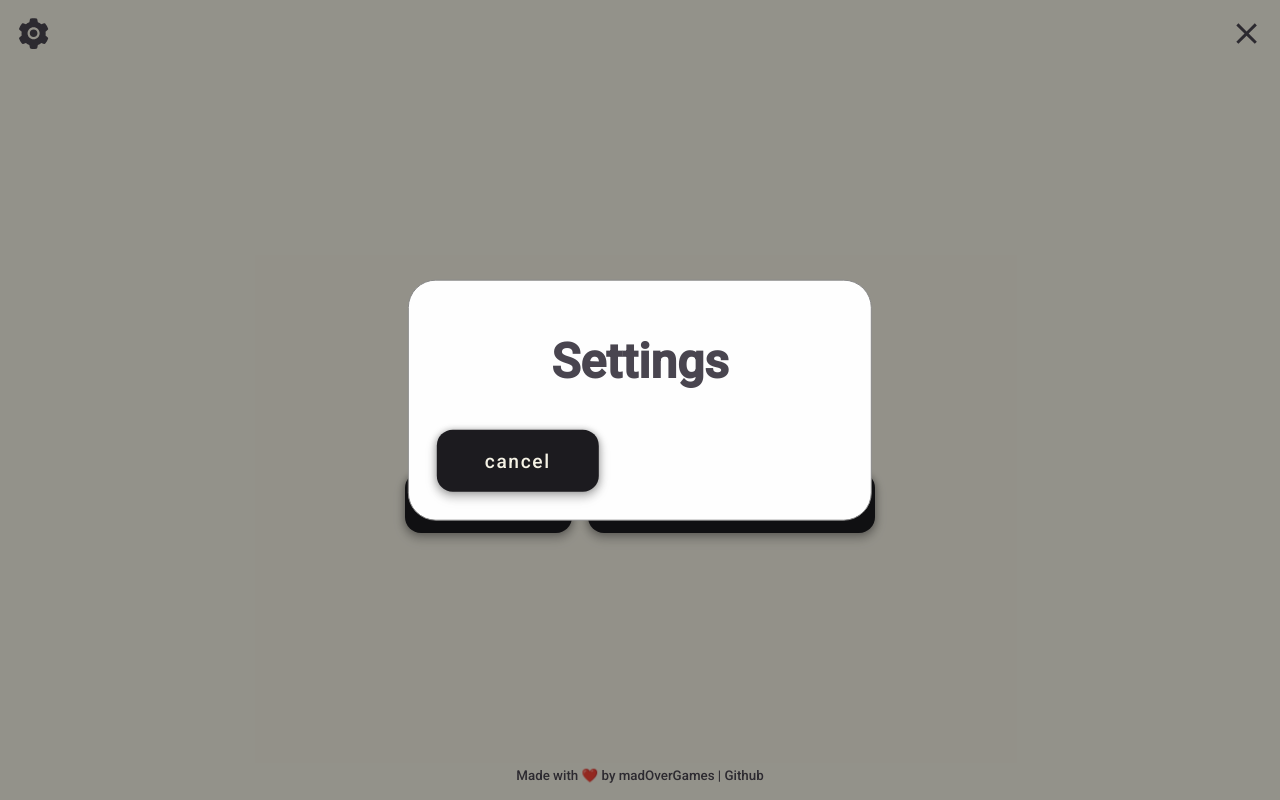
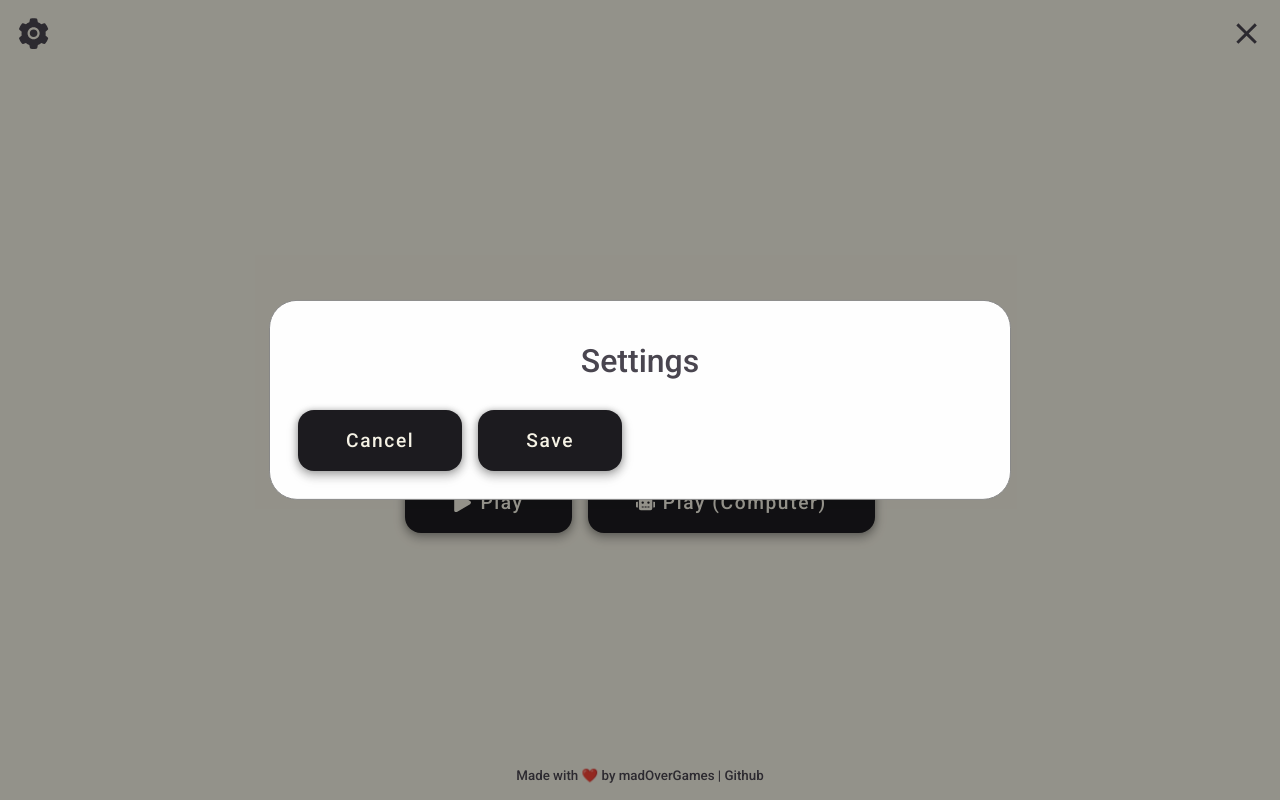
Before and after one commit to yashchaudhari008/tic-tac-toe, a React (Create React App) app: page / in a window 1280 px wide. Both pictures are taken after a click on the icon 33 px from the left and 33 px from the top of the page. Built offline with nearby package versions, Linux system fonts and the light colour scheme.

Commit message:
Few standard changes

```diff
--- a/src/components/ui/Header.jsx
+++ b/src/components/ui/Header.jsx
@@ -6,23 +6,31 @@ import Modal from "./Modal";
 import Button from "./Button";
 
 export default function Header() {
-	const [settings, toggleSettings] = React.useState(false);
+	const [isSettingsMenuOpen, setSettingsMenuOpen] = React.useState(false);
+	const closeSettingsMenu = () => setSettingsMenuOpen(false);
+	const saveSetttings = () => {
+		//Save New Settings
+		closeSettingsMenu();
+	};
 	return (
 		<>
 			<div id="header">
 				<div className="button">
-					<AiFillSetting onClick={() => toggleSettings(true)} />
+					<AiFillSetting onClick={() => setSettingsMenuOpen(true)} />
 				</div>
 				<div className="button">
 					<MdClose onClick={() => window.history.back()} />
 				</div>
 			</div>
-			<Modal open={settings} toggle={toggleSettings}>
-				<h1 style={{ textAlign: "center", fontSize: "3rem" }}>Settings</h1>
-				<Button
-					buttonText="cancel"
-					onClickHandler={() => toggleSettings(false)}
-				/>
+			<Modal
+				isModalOpen={isSettingsMenuOpen}
+				closeModal={closeSettingsMenu}
+				heading={"Settings"}
+			>
+				<div>
+					<Button buttonText={"Cancel"} onClickHandler={closeSettingsMenu} />
+					<Button buttonText={"Save"} onClickHandler={saveSetttings} />
+				</div>
 			</Modal>
 		</>
 	);
--- a/src/components/ui/Modal.css
+++ b/src/components/ui/Modal.css
@@ -19,17 +19,10 @@
 	transform: translate(-50%, -50%);
 	padding: 20px;
 	border: 1px solid #888;
-	width: 80%;
+	width: min(80%, 700px);
 	border-radius: 28px;
 }
-@media (min-width: 768px) {
-	.modal-content {
-		width: 50%;
-	}
+.modal-content .heading {
+	text-align: center;
+	font-weight: 500;
 }
-
-@media (min-width: 1200px) {
-	.modal-content {
-		width: 33%;
-	}
-}
--- a/src/components/ui/Modal.jsx
+++ b/src/components/ui/Modal.jsx
@@ -1,18 +1,20 @@
 import React from "react";
 import "./Modal.css";
-export default function Modal({ open, toggle, children }) {
+
+export default function Modal({ isModalOpen, closeModal, heading, children }) {
 	const modalContentRef = React.useRef();
 	React.useEffect(() => {
 		const handleClickOutside = (e) =>
 			modalContentRef.current &&
 			!modalContentRef.current.contains(e.target) &&
-			toggle(false);
+			closeModal();
 		document.addEventListener("mousedown", handleClickOutside);
 		return () => document.removeEventListener("mousedown", handleClickOutside);
-	}, [modalContentRef, toggle]);
-	return open ? (
-		<div id="myModal" class="modal">
-			<div ref={modalContentRef} class="modal-content">
+	}, [closeModal]);
+	return isModalOpen ? (
+		<div className="modal">
+			<div ref={modalContentRef} className="modal-content">
+				<h1 className="heading">{heading}</h1>
 				{children}
 			</div>
 		</div>
```
